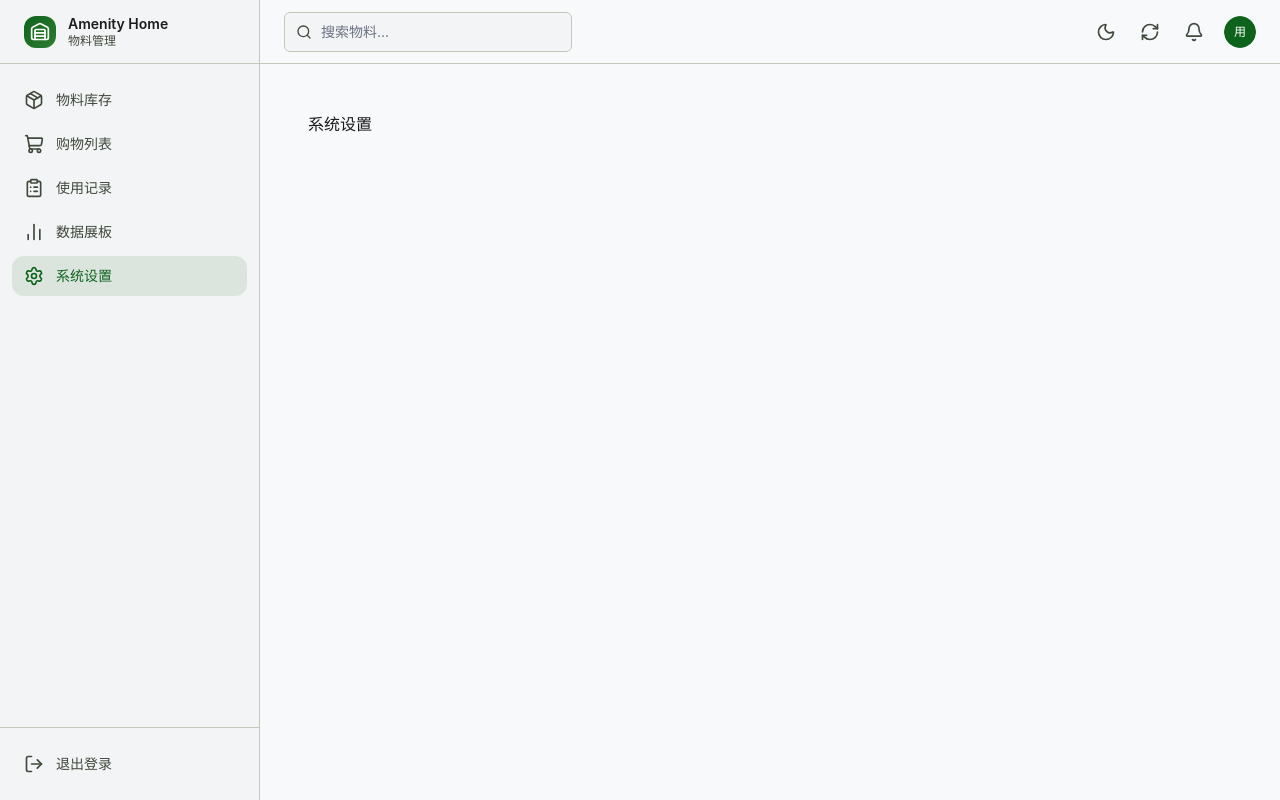
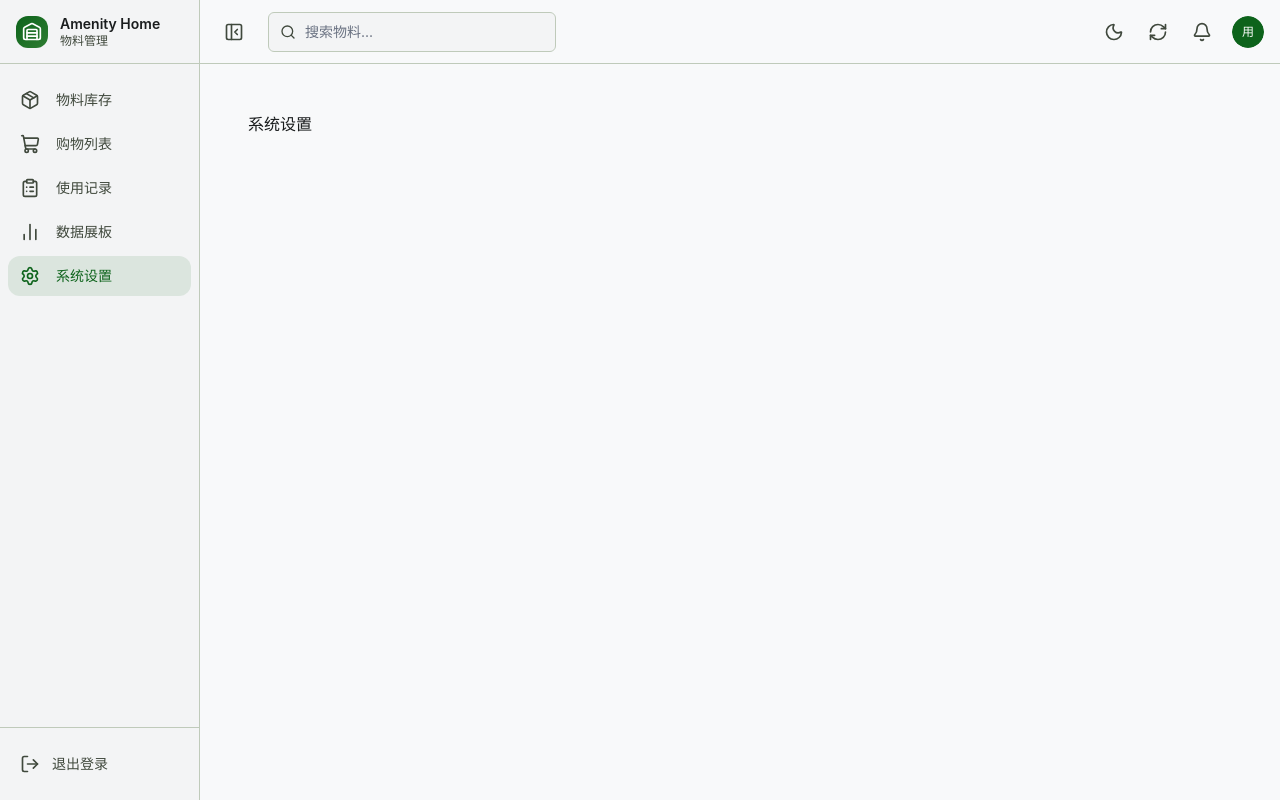
Before and after one commit to zhaoxiaoyang741/HomeStock, a React (Vite) app in the folder web/: page /settings in a window 1280 px wide. Built offline with nearby package versions, Linux system fonts and the light colour scheme.

Commit message:
feat(web): add collapsible sidebar state

```diff
--- a/web/package.json
+++ b/web/package.json
@@ -25,7 +25,8 @@
     "react": "^19.2.4",
     "react-dom": "^19.2.4",
     "react-router-dom": "^7.13.2",
-    "tailwind-merge": "^3.5.0"
+    "tailwind-merge": "^3.5.0",
+    "zustand": "^5.0.12"
   },
   "devDependencies": {
     "@babel/core": "^7.29.0",
--- a/web/src/components/layout/AppLayout.tsx
+++ b/web/src/components/layout/AppLayout.tsx
@@ -1,12 +1,19 @@
 import { Outlet } from 'react-router-dom'
 import Sidebar from './Sidebar'
 import Header from './Header'
+import { cn } from '@/lib/utils'
+import { useAppStore } from '@/store/appStore'
 
 export default function AppLayout() {
+  const collapsed = useAppStore((s) => s.collapsed)
+
   return (
-    <div className="flex min-h-screen bg-background">
+    <div className="flex min-h-screen bg-background flex-1">
       <Sidebar />
-      <div className="flex-1 flex flex-col ml-[260px]">
+      <div className={cn(
+        'flex-1 flex flex-col transition-[margin-left] duration-300 ease-in-out',
+        collapsed ? 'ml-16' : 'ml-50'
+      )}>
         <Header />
         <main className="flex-1 mt-16 p-6 overflow-auto">
           <Outlet />
--- a/web/src/components/layout/Header.tsx
+++ b/web/src/components/layout/Header.tsx
@@ -1,10 +1,30 @@
-import { Bell, Moon, RefreshCw, Search } from 'lucide-react'
+import { Bell, Moon, PanelLeftClose, PanelLeftOpen, RefreshCw, Search } from 'lucide-react'
 import { Avatar, AvatarFallback, AvatarImage } from '@/components/ui/avatar'
 import { Input } from '@/components/ui/input'
+import { cn } from '@/lib/utils'
+import { useAppStore } from '@/store/appStore'
 
 export default function Header() {
+  const { collapsed, toggleCollapsed } = useAppStore()
+
   return (
-    <header className="fixed top-0 right-0 left-[260px] h-16 flex items-center justify-between px-6 bg-surface/80 glass-effect border-b border-outline-variant z-10">
+    <header className={cn(
+      'fixed top-0 right-0 h-16 flex items-center gap-4 px-4 bg-surface/80 glass-effect border-b border-outline-variant z-10',
+      'transition-[left] duration-300 ease-in-out',
+      collapsed ? 'left-16' : 'left-50'
+    )}>
+      {/* Sidebar toggle */}
+      <button
+        onClick={toggleCollapsed}
+        className="p-2 rounded-lg text-on-surface-variant hover:bg-surface-container hover:text-on-surface transition-colors shrink-0"
+        aria-label={collapsed ? '展开侧边栏' : '收起侧边栏'}
+      >
+        {collapsed
+          ? <PanelLeftOpen className="w-5 h-5" />
+          : <PanelLeftClose className="w-5 h-5" />
+        }
+      </button>
+
       {/* Search */}
       <div className="relative w-72">
         <Search className="absolute left-3 top-1/2 -translate-y-1/2 w-4 h-4 text-on-surface-variant" />
@@ -12,7 +32,7 @@ export default function Header() {
       </div>
 
       {/* Actions */}
-      <div className="flex items-center gap-2">
+      <div className="flex items-center gap-2 ml-auto">
         <button className="p-2 rounded-lg text-on-surface-variant hover:bg-surface-container transition-colors" aria-label="切换暗色模式">
           <Moon className="w-5 h-5" />
         </button>
--- a/web/src/components/layout/Sidebar.tsx
+++ b/web/src/components/layout/Sidebar.tsx
@@ -9,6 +9,7 @@ import {
   Warehouse,
 } from 'lucide-react'
 import { cn } from '@/lib/utils'
+import { useAppStore } from '@/store/appStore'
 
 const NAV_ITEMS = [
   { path: '/',          icon: Package,       label: '物料库存' },
@@ -19,21 +20,29 @@ const NAV_ITEMS = [
 ]
 
 export default function Sidebar() {
+  const collapsed = useAppStore((s) => s.collapsed)
+
   return (
-    <aside className="fixed inset-y-0 left-0 w-[260px] flex flex-col bg-surface-container-low border-r border-outline-variant z-20">
+    <aside
+      className={cn(
+        'fixed inset-y-0 left-0 flex flex-col bg-surface-container-low border-r border-outline-variant z-20',
+        'sidebar-transition overflow-hidden',
+        collapsed ? 'w-16' : 'w-50'
+      )}
+    >
       {/* Logo */}
-      <div className="flex items-center gap-3 px-6 h-16 border-b border-outline-variant shrink-0">
-        <div className="w-8 h-8 rounded-lg bg-gradient-primary flex items-center justify-center">
+      <div className="flex items-center h-16 border-b border-outline-variant shrink-0 px-4 gap-3">
+        <div className="w-8 h-8 rounded-lg bg-gradient-primary flex items-center justify-center shrink-0">
           <Warehouse className="w-5 h-5 text-on-primary" />
         </div>
-        <div>
-          <p className="text-sm font-semibold text-on-surface leading-tight">Amenity Home</p>
-          <p className="text-xs text-on-surface-variant leading-tight">物料管理</p>
+        <div className={cn('overflow-hidden sidebar-fade flex-1 min-w-0', collapsed ? 'opacity-0 w-0' : 'opacity-100 w-auto')}>
+          <p className="text-sm font-semibold text-on-surface leading-tight whitespace-nowrap">Amenity Home</p>
+          <p className="text-xs text-on-surface-variant leading-tight whitespace-nowrap">物料管理</p>
         </div>
       </div>
 
       {/* Navigation */}
-      <nav className="flex-1 px-3 py-4 space-y-1 overflow-y-auto">
+      <nav className="flex-1 px-2 py-4 space-y-1 overflow-y-auto overflow-x-hidden">
         {NAV_ITEMS.map(({ path, icon: Icon, label }) => (
           <NavLink
             key={path}
@@ -41,24 +50,35 @@ export default function Sidebar() {
             end={path === '/'}
             className={({ isActive }) =>
               cn(
-                'flex items-center gap-3 px-3 py-2.5 rounded-lg text-sm font-medium transition-colors',
+                'flex items-center px-3 py-2.5 rounded-lg text-sm font-medium transition-colors ',
                 isActive
                   ? 'bg-primary/10 text-primary'
                   : 'text-on-surface-variant hover:bg-surface-container hover:text-on-surface'
               )
             }
+            title={ collapsed ? label : undefined}
           >
             <Icon className="w-5 h-5 shrink-0" />
-            {label}
+            <span className={cn('overflow-hidden whitespace-nowrap transition-[opacity,width] duration-300 ease-in-out', collapsed ? 'opacity-0 w-0' : 'opacity-100 ml-4 w-auto')}>
+              {label}
+            </span>
           </NavLink>
         ))}
       </nav>
 
       {/* Footer */}
-      <div className="px-3 py-4 border-t border-outline-variant shrink-0">
-        <button className="flex items-center gap-3 w-full px-3 py-2.5 rounded-lg text-sm font-medium text-on-surface-variant hover:bg-surface-container hover:text-on-surface transition-colors">
+      <div className="px-2 py-4 border-t border-outline-variant shrink-0">
+        <button
+          className={cn(
+            'flex items-center gap-3 w-full px-3 py-2.5 rounded-lg text-sm font-medium text-on-surface-variant hover:bg-surface-container hover:text-on-surface transition-colors',
+            collapsed ? 'justify-center' : ''
+          )}
+          title={collapsed ? '退出登录' : undefined}
+        >
           <LogOut className="w-5 h-5 shrink-0" />
-          退出登录
+          <span className={cn('overflow-hidden whitespace-nowrap transition-[opacity,width] duration-300 ease-in-out', collapsed ? 'opacity-0 w-0' : 'opacity-100 w-auto')}>
+            退出登录
+          </span>
         </button>
       </div>
     </aside>
--- a/web/src/index.css
+++ b/web/src/index.css
@@ -68,6 +68,18 @@
     backdrop-filter: blur(24px);
     -webkit-backdrop-filter: blur(24px);
   }
+  /* 侧边栏宽度折叠过渡 */
+  .sidebar-transition {
+    transition-property: width;
+    transition-duration: 300ms;
+    transition-timing-function: ease-in-out;
+  }
+  /* 侧边栏文字/图标淡入淡出过渡 */
+  .sidebar-fade {
+    transition-property: opacity, width;
+    transition-duration: 300ms;
+    transition-timing-function: ease-in-out;
+  }
 }
 
 @layer base {
@@ -82,4 +94,5 @@
     min-height: 100svh;
     display: flex;
   }
+
 }
--- /dev/null
+++ b/web/src/store/appStore.ts
@@ -0,0 +1,13 @@
+import { create } from 'zustand'
+
+interface AppState {
+  collapsed: boolean
+  toggleCollapsed: () => void
+  setCollapsed: (value: boolean) => void
+}
+
+export const useAppStore = create<AppState>((set) => ({
+  collapsed: false,
+  toggleCollapsed: () => set((state) => ({ collapsed: !state.collapsed })),
+  setCollapsed: (value) => set({ collapsed: value }),
+}))
```
Also changed, not shown: 1 other file (tests, documents, lock files or other folders).
